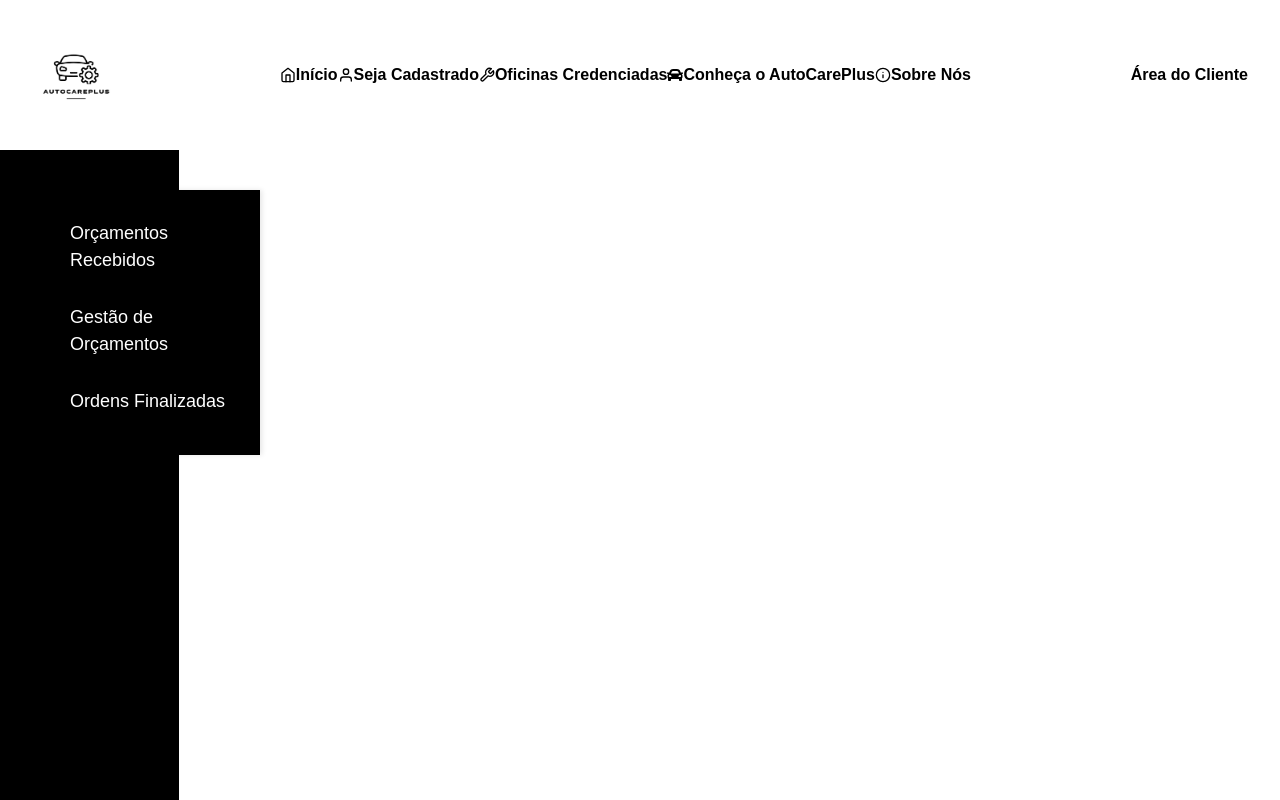
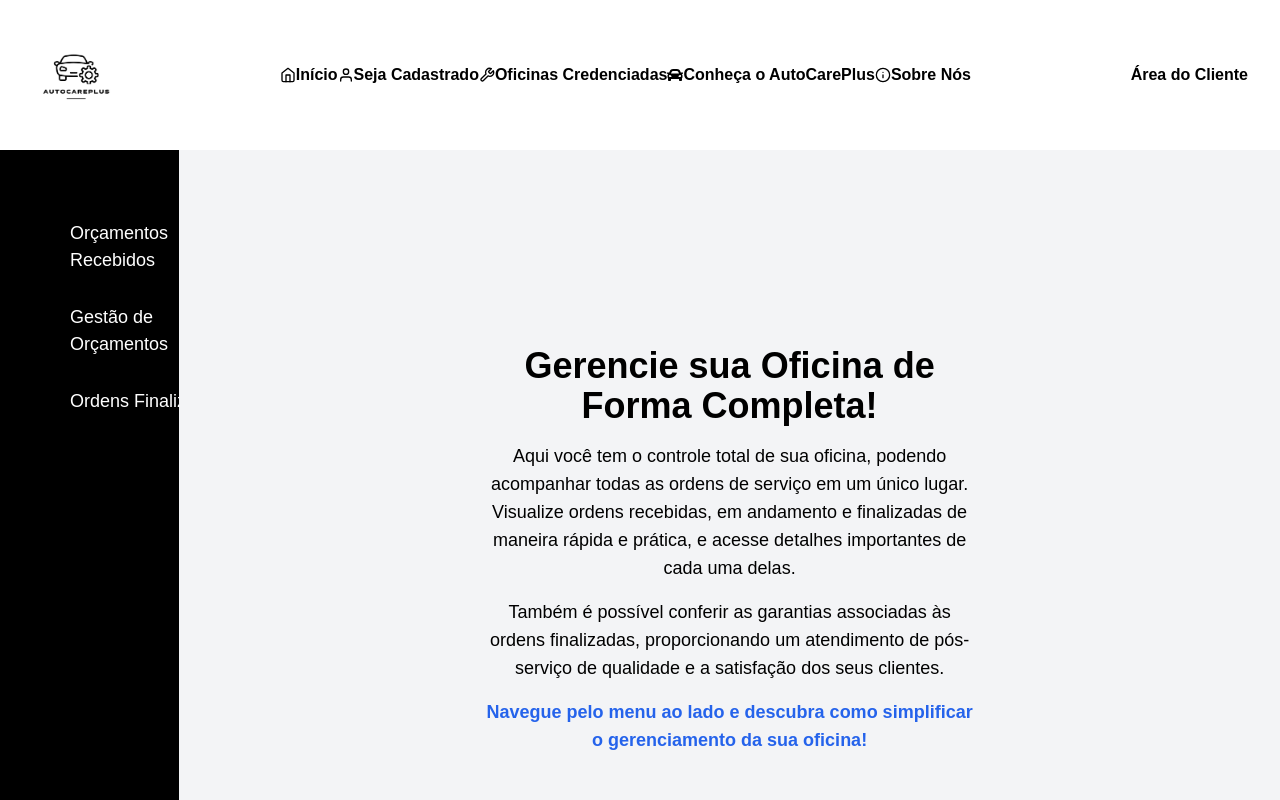
Before and after one commit to joao1015/AutoCarePlus-IA-regenerativa-Com-nextJS, a Next.js app in the folder autocare/: page /OficinaLogada in a window 1280 px wide. Shown: the top 800 px of the page. Built offline with nearby package versions, Linux system fonts and the light colour scheme.

Commit message:
Atualizado mensagem na pagina de oficinas

```diff
--- a/autocare/src/app/OficinaLogada/page.tsx
+++ b/autocare/src/app/OficinaLogada/page.tsx
@@ -3,8 +3,29 @@ import Image from "next/image";
 
 export default function Oficina() {
   return (
-    <div className="w-[14%] h-screen bg-black p-10">
-      <Sidebar />
+    <div className="flex">
+      <div className="w-[14%] h-screen bg-black p-10">
+        <Sidebar />
+      </div>
+      <div className="flex-grow flex items-center justify-center bg-gray-100 h-screen">
+        <div className="text-center max-w-xl p-10">
+          <h1 className="text-4xl font-bold mb-4">
+            Gerencie sua Oficina de Forma Completa!
+          </h1>
+          <p className="text-lg mb-4">
+            Aqui você tem o controle total de sua oficina, podendo acompanhar todas as ordens de
+            serviço em um único lugar. Visualize ordens recebidas, em andamento e finalizadas de
+            maneira rápida e prática, e acesse detalhes importantes de cada uma delas.
+          </p>
+          <p className="text-lg mb-4">
+            Também é possível conferir as garantias associadas às ordens finalizadas, proporcionando
+            um atendimento de pós-serviço de qualidade e a satisfação dos seus clientes.
+          </p>
+          <p className="text-lg font-bold text-blue-600">
+            Navegue pelo menu ao lado e descubra como simplificar o gerenciamento da sua oficina!
+          </p>
+        </div>
+      </div>
     </div>
   );
 }
```
